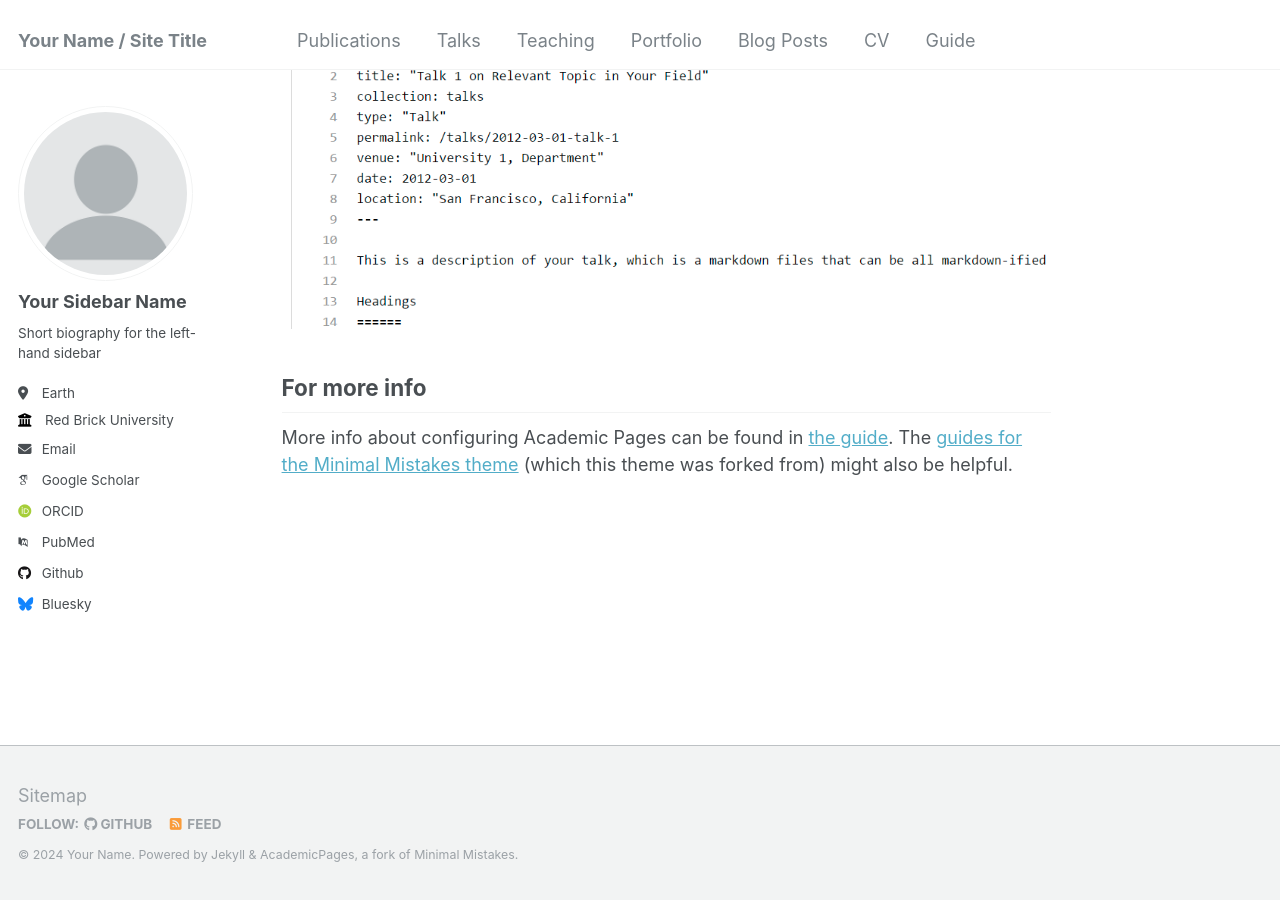
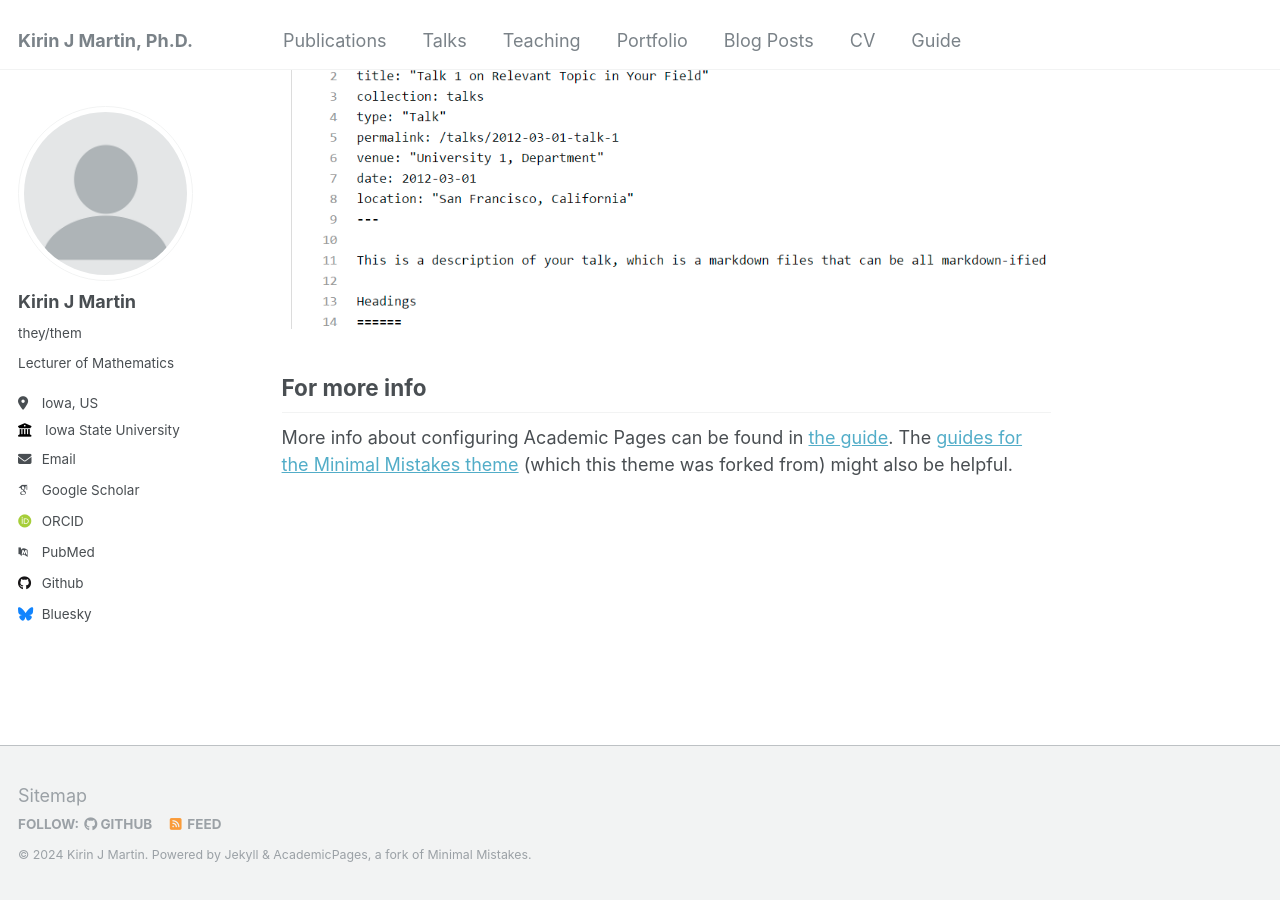
Before and after one commit to KirinJMartin/KirinJMartin.github.io, a Jekyll site: the page built from _pages/about.md, in a window 1280 px wide and 900 px high, scrolled down 2660 px. Built offline with Jekyll 4.4.1, drawn with Linux system fonts in a browser that asks for light colours; some web fonts are replaced.

Commit message:
Update _config.yml

```diff
--- a/_config.yml
+++ b/_config.yml
@@ -8,13 +8,13 @@
 
 # Basic Site Settings
 locale                   : "en-US"
-title                    : "Your Name / Site Title"
+title                    : "Kirin J Martin, Ph.D."
 title_separator          : "-"
-name                     : &name "Your Name"
-description              : &description "personal description"
-url                      : https://academicpages.github.io # the base hostname & protocol for your site e.g. "https://mmistakes.github.io"
+name                     : &name "Kirin J Martin"
+description              : &description "Lecturer of Mathematics at Iowa State University"
+url                      : https://KirinJMartin.github.io # the base hostname & protocol for your site e.g. "https://mmistakes.github.io"
 baseurl                  : "" # the subpath of your site, e.g. "/blog"
-repository               : "academicpages/academicpages.github.io"
+repository               : "KirinJMartin/KirinJMartin.github.io"
 
 # Site Author - The following control what appear as part of the author content on the side bar.
 #               If a field is blank the icon and link will not appear, otherwise it will be shown.
@@ -22,13 +22,13 @@ repository               : "academicpages/academicpages.github.io"
 author:
   # Biographic information
   avatar           : "profile.png"
-  name             : "Your Sidebar Name"
-  pronouns         : # example: "she/her"
-  bio              : "Short biography for the left-hand sidebar"
-  location         : "Earth"
-  employer         : "Red Brick University"
+  name             : "Kirin J Martin"
+  pronouns         : "they/them"# example: "she/her"
+  bio              : "Lecturer of Mathematics" # Short biography for the left-hand sidebar
+  location         : "Iowa, US"
+  employer         : "Iowa State University"
   uri              : # URL
-  email            : "none@example.org"
+  email            : "jmartin4@iastate.edu"
 
   # Academic websites
   arxiv            : # URL - Update with the correct link to your profile
```
